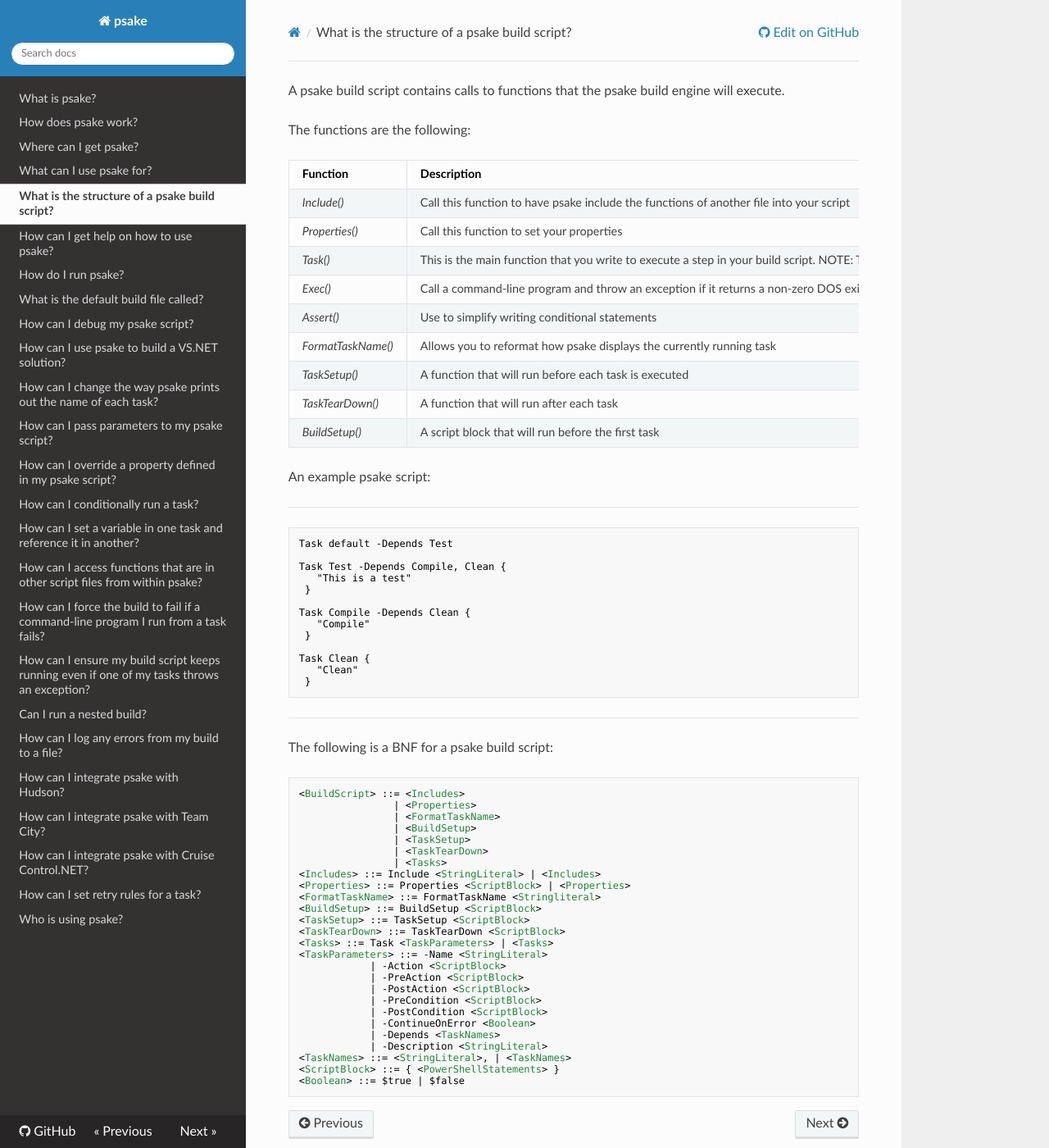
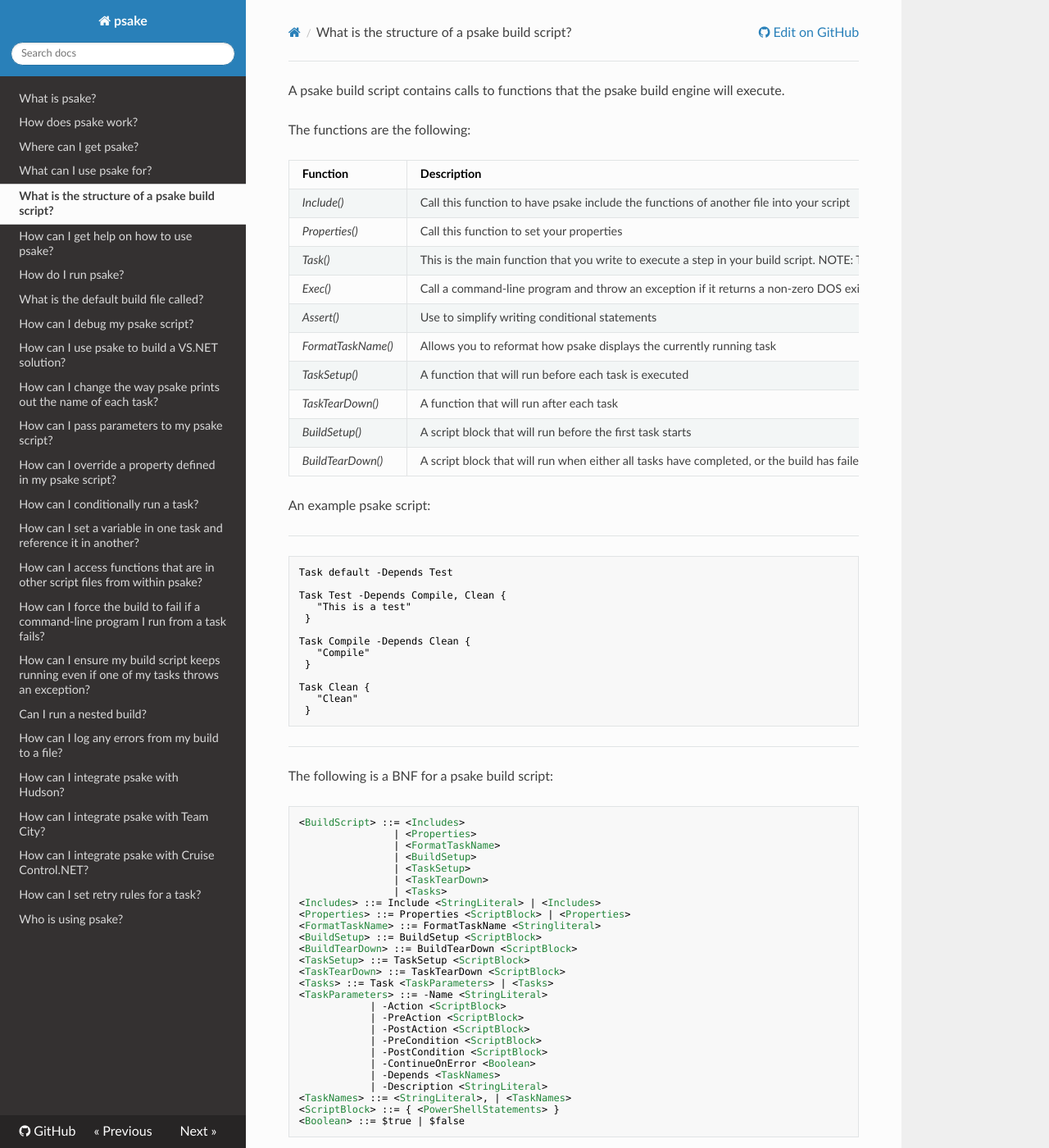
Before and after one commit to psake/psake, an MkDocs documentation site: the page built from docs/structure-of-a-psake-build-script.md, in a window 1280 px wide and 1400 px high. Shown: the whole window at 82% size. Built offline with MkDocs 1.6.1, drawn with Linux system fonts in a browser that asks for light colours; nearby versions of some CDN libraries; old or Windows-style settings are respelled for this version of MkDocs.

Commit message:
Added BuildTearDown to build script structure documentation

```diff
--- a/docs/structure-of-a-psake-build-script.md
+++ b/docs/structure-of-a-psake-build-script.md
@@ -12,7 +12,8 @@ The functions are the following:
 |_FormatTaskName()_|Allows you to reformat how psake displays the currently running task|no|
 |_TaskSetup()_|A function that will run before each task is executed|no|
 |_TaskTearDown()_|A function that will run after each task|no|
-|_BuildSetup()_|A script block that will run before the first task|no|
+|_BuildSetup()_|A script block that will run before the first task starts|no|
+|_BuildTearDown()_|A script block that will run when either all tasks have completed, or the build has failed|no|
 
 An example psake script:
 <hr/>
@@ -47,6 +48,7 @@ Task Clean {
 <Properties> ::= Properties <ScriptBlock> | <Properties>
 <FormatTaskName> ::= FormatTaskName <Stringliteral>
 <BuildSetup> ::= BuildSetup <ScriptBlock>
+<BuildTearDown> ::= BuildTearDown <ScriptBlock>
 <TaskSetup> ::= TaskSetup <ScriptBlock>
 <TaskTearDown> ::= TaskTearDown <ScriptBlock>
 <Tasks> ::= Task <TaskParameters> | <Tasks>
```
